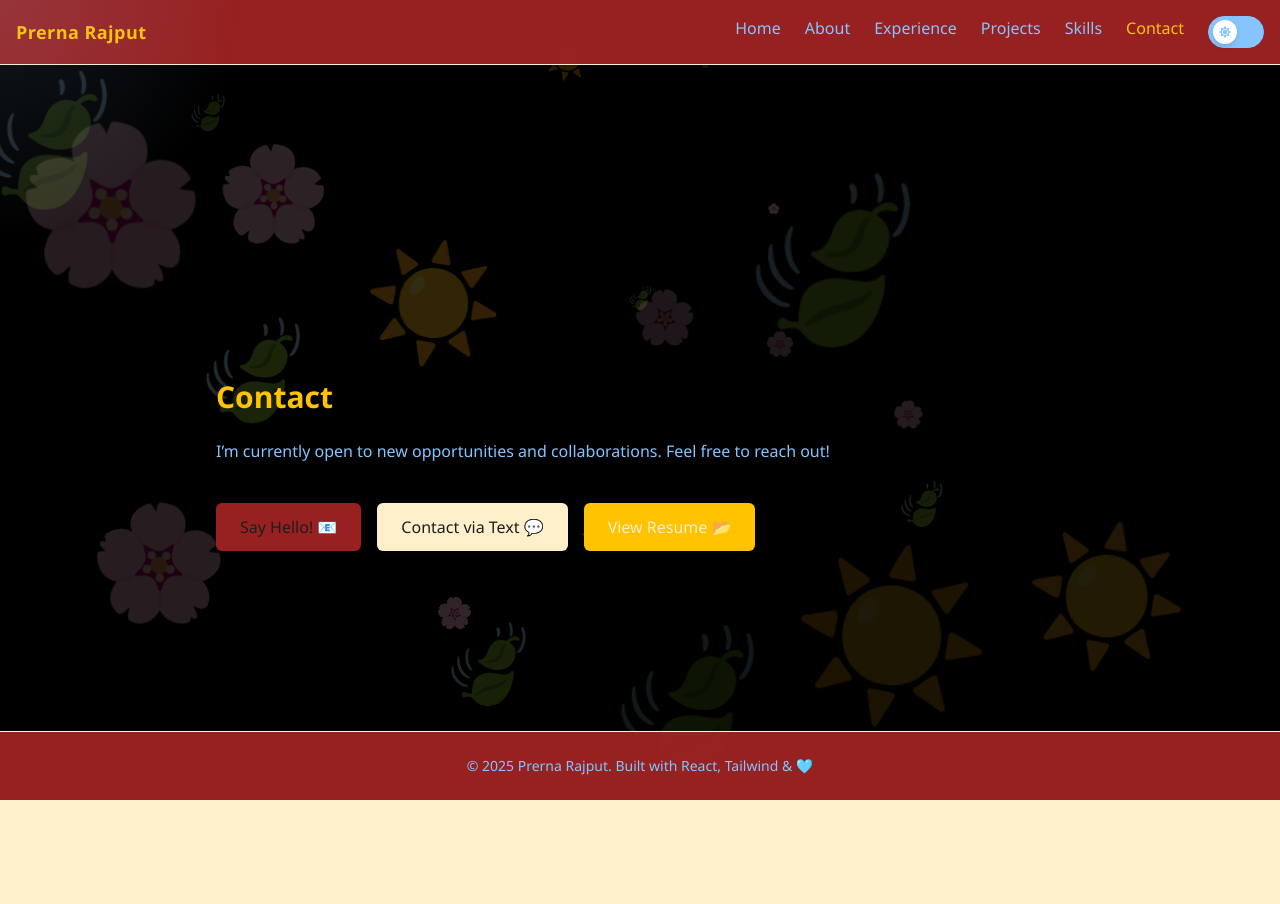
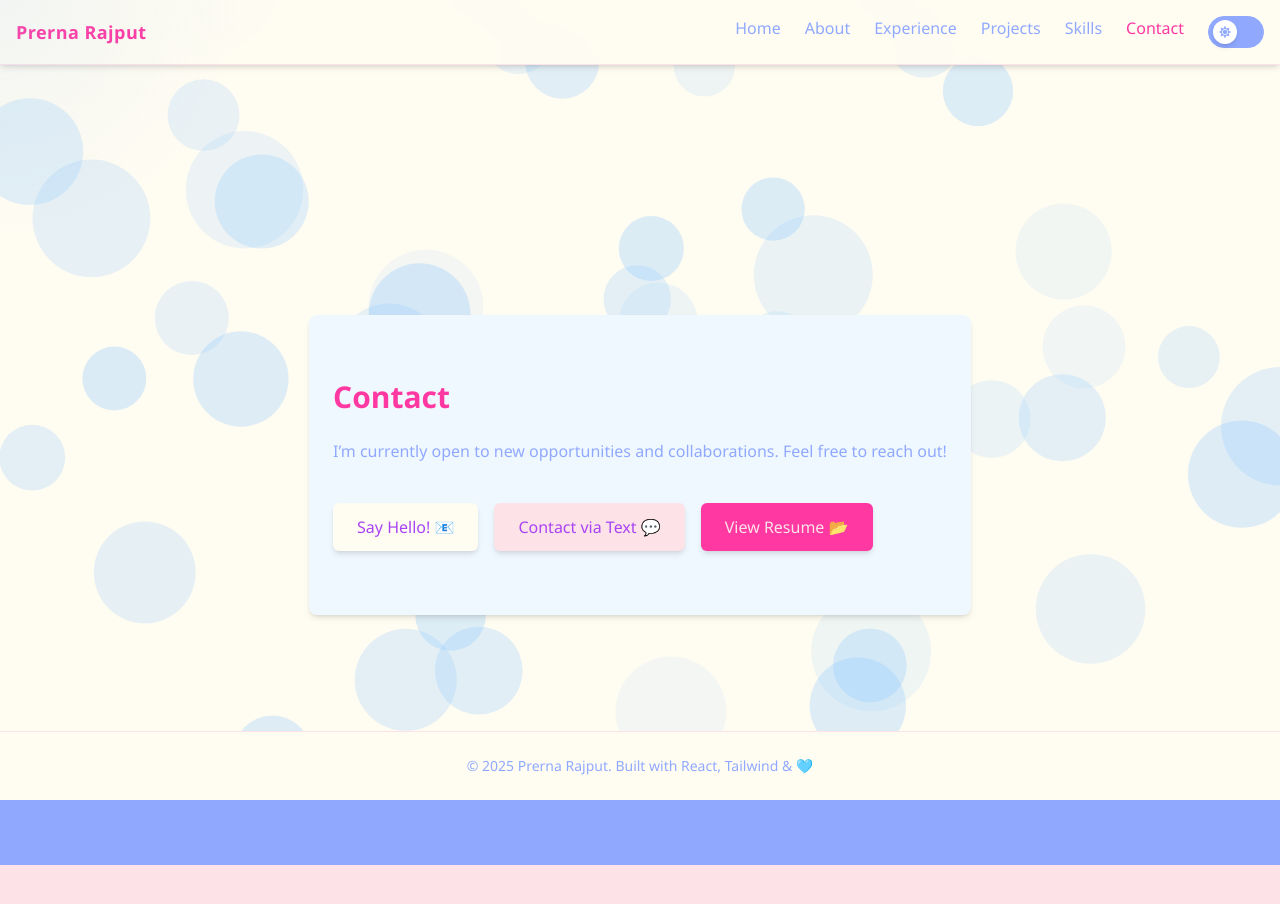
Before and after one commit to PrernaRajput/portfolio-app, a React (Create React App) app: page /contact in a window 1280 px wide. Shown: the top 904 px of the page. Built offline with nearby package versions, Linux system fonts and the light colour scheme.

Commit message:
dark mode added

```diff
--- a/package.json
+++ b/package.json
@@ -3,10 +3,12 @@
   "version": "1.0.0",
   "private": true,
   "dependencies": {
+    "@reduxjs/toolkit": "^2.8.2",
     "framer-motion": "^12.23.0",
     "react": "^18.2.0",
     "react-dom": "^18.2.0",
     "react-icons": "^5.5.0",
+    "react-redux": "^9.2.0",
     "react-router-dom": "^7.6.3",
     "react-scripts": "5.0.1",
     "react-tsparticles": "^2.12.2",
--- a/src/App.css
+++ b/src/App.css
@@ -12,6 +12,12 @@ a {
   @apply transition-colors duration-200;
 }
 
+.height_xl{
+    height: calc(100vh - 132px);
+}
+.minHeightAuto{
+    min-height: unset;
+}
 button:active {
     box-shadow: 0 5px #666;
     transform: translateY(4px);
--- a/src/components/CloudParticles.jsx
+++ b/src/components/CloudParticles.jsx
@@ -2,10 +2,10 @@ import { useCallback } from 'react';
 import Particles from 'react-tsparticles';
 import { loadFull } from 'tsparticles';
 
-export default function CloudParticles () {
-    const init = useCallback( async ( engine ) => {
-        await loadFull( engine );
-    }, [] );
+export default function CloudParticles() {
+    const init = useCallback(async (engine) => {
+        await loadFull(engine);
+    }, []);
 
     return (
         <Particles
@@ -18,45 +18,44 @@ export default function CloudParticles () {
                 },
                 background: {
                     color: {
-                        value: '#0000', // light sky blue
+                        value: '#FFFCF2', // light background for day theme
                     },
                 },
                 particles: {
                     number: {
-                        value: 20,
+                        value: 40,
                         density: {
                             enable: true,
                             area: 800,
                         },
                     },
                     color: {
-                        value: '#ffffff',
+                        value: '#85c4ff', // cloud-like white circles
+                    },
+                    shape: {
+                        type: 'circle',
                     },
                     opacity: {
-                        value: 0.2,
+                        value: 0.3,
                         random: true,
                     },
                     size: {
-                        value: 80,
-                        random: true,
+                        value: 60,
+                        random: {
+                            enable: true,
+                            minimumValue: 30,
+                        },
                     },
                     move: {
                         enable: true,
                         direction: 'top',
                         speed: 0.2,
-                        outMode: 'out',
-                    },
-                    shape: {
-                        type: 'char',
-                        character: {
-                            value: ['🌸', '☀️', '🍃'],
-                            font: 'Verdana',
-                            style: '',
-                            weight: '8',
-                            fill: false,
-                        }
+                        outModes: {
+                            default: 'out',
+                        },
                     },
                 },
+                detectRetina: true,
             }}
         />
     );
--- a/src/components/ThemeToggle.jsx
+++ b/src/components/ThemeToggle.jsx
@@ -1,27 +1,32 @@
 import { useEffect, useState } from 'react';
 import { FaSun, FaMoon } from 'react-icons/fa';
+import { useDispatch } from 'react-redux';
+import { setTheme } from '../redux/themeSlice';
 
 export default function ThemeToggle () {
+    const dispatch = useDispatch();
     const [isDark, setIsDark] = useState( () => {
         return localStorage.getItem( 'theme' ) === 'dark' ||
             ( !localStorage.getItem( 'theme' ) && window.matchMedia( '(prefers-color-scheme: dark)' ).matches );
     } );
 
     useEffect( () => {
+        const mode = isDark ? 'dark' : 'light';
         document.documentElement.classList.toggle( 'dark', isDark );
-        localStorage.setItem( 'theme', isDark ? 'dark' : 'light' );
-    }, [isDark] );
+        localStorage.setItem( 'theme', mode );
+        dispatch( setTheme( mode ) );
+    }, [isDark, dispatch] );
 
     return (
         <button
             onClick={() => setIsDark( !isDark )}
             aria-label="Toggle Dark Mode"
             className={`w-14 h-8 flex items-center px-1 rounded-full border transition-colors duration-300
-        ${isDark ? 'bg-textHighlight border-textHighlight' : 'bg-accentLight border-accentLight'}`}
+        ${isDark ? 'bg-textHighlightDark border-textHighlightDark' : 'bg-accentLight border-accentLight'}`}
         >
             <div
                 className={`w-6 h-6 rounded-full shadow-md flex items-center justify-center text-xs transition-transform duration-300
-          transform ${isDark ? 'translate-x-6 bg-bodyBgColor text-textHighlight' : 'translate-x-0 bg-white text-accentLight'}`}
+          transform ${isDark ? 'translate-x-6 bg-bodyBgColor text-textHighlightDark' : 'translate-x-0 bg-white text-accentLight'}`}
             >
                 {isDark ? <FaMoon /> : <FaSun />}
             </div>
--- a/src/index.js
+++ b/src/index.js
@@ -1,8 +1,15 @@
-
 import React from 'react';
 import ReactDOM from 'react-dom/client';
 import App from './App';
 import './index.css';
-import "./App.css";
-const root = ReactDOM.createRoot(document.getElementById('root'));
-root.render(<App />);
+import './App.css';
+import { store } from './redux/store';
+import { Provider } from 'react-redux';
+
+const root = ReactDOM.createRoot( document.getElementById( 'root' ) );
+
+root.render(
+    <Provider store={store}>
+        <App />
+    </Provider>
+);
--- a/src/pages/Contact.jsx
+++ b/src/pages/Contact.jsx
@@ -3,9 +3,9 @@ import CloudParticles from '../components/CloudParticles';
 
 export default function Contact () {
     return (
-        <>
+        <section className='height_xl dark:bg-accentDark bg-accentLight'>
             <CloudParticles />
-            <section className="max-w-4xl mx-auto px-6 py-16 dark:text-accentDark text-accentLight">
+            <section className="minHeightAuto max-w-4xl mx-auto px-6 py-16 dark:text-accentDark text-accentLight bg-cardBgLight rounded-lg shadow-md overflow-hidden transition duration-300">
                 <motion.h2
                     initial={{ opacity: 0, y: -20 }}
                     animate={{ opacity: 1, y: 0 }}
@@ -64,6 +64,6 @@ export default function Contact () {
                     </a>
                 </motion.div>
             </section>
-        </>
+        </section>
     );
 }
--- a/src/pages/Home.jsx
+++ b/src/pages/Home.jsx
@@ -1,6 +1,9 @@
 import { motion } from 'framer-motion';
 import { FaGithub, FaLinkedin } from 'react-icons/fa';
 import StarParticles from '../components/StarParticles';
+import { useSelector } from 'react-redux';
+import CloudParticles from '../components/CloudParticles';
+
 const Button = ( { children, className = '', ...props } ) => (
     <button
         className={`px-4 py-2 rounded border font-medium transition duration-300 ${className}`}
@@ -10,10 +13,12 @@ const Button = ( { children, className = '', ...props } ) => (
     </button>
 );
 
+
 export default function Home () {
+    const theme = useSelector((state) => state.theme.mode);
     return (
         <>
-            <StarParticles />
+            {theme === 'dark' ? <StarParticles /> : <CloudParticles/>}
             <main className="min-h-screen bg-gradientRadial text-textColor dark:text-textColorDark px-6 py-20">
                 <section className="mx-auto flex flex-col gap-4">
                     <motion.p
@@ -73,7 +78,7 @@ export default function Home () {
                             rel="noreferrer"
                         >
                             <Button
-                                className="border-textHighlight dark:border-textHighlightDark text-textHighlight dark:text-textHighlightDark hover:bg-textHighlight dark:hover:bg-textHighlightDark dark:hover:text-bodyBgColorDark hover:text-bodyBgColor"
+                                className="border-textColor dark:bg-accentDark bg-accentLight dark:border-textColor text-textColor dark:text-textColorDark hover:bg-textHighlight dark:hover:bg-textHighlightDark dark:hover:text-bodyBgColorDark hover:text-bodyBgColor"
                             >
                                 Get In Touch
                             </Button>
@@ -83,4 +88,5 @@ export default function Home () {
             </main>
         </>
     );
+
 }
--- a/src/pages/Skills.jsx
+++ b/src/pages/Skills.jsx
@@ -32,7 +32,12 @@ export default function Skills () {
                         whileHover={{ scale: 1.05 }}
                         className="dark:bg-navBgColorDark bg-navBgColor px-4 py-2 rounded-md text-sm text-center
                         dark:hover:bg-bodyBgColorDark
-                       hover:bg-bodyBgColor hover:shadow-md dark:hover:shadow-accentDark/30 hover:shadow-accentLight/30
+                       hover:bg-bodyBgColor
+                        dark:hover:text-textHighlightDark
+                       hover:text-textHighlight
+                       hover:shadow-md
+                    dark:hover:shadow-accentDark/30
+                        hover:shadow-accentLight/30
                        transition duration-300"
                     >
                         {skill}
--- /dev/null
+++ b/src/redux/store.js
@@ -0,0 +1,8 @@
+import { configureStore } from '@reduxjs/toolkit';
+import themeReducer from './themeSlice';
+
+export const store = configureStore({
+  reducer: {
+    theme: themeReducer,
+  },
+});
--- /dev/null
+++ b/src/redux/themeSlice.js
@@ -0,0 +1,29 @@
+import { createSlice } from '@reduxjs/toolkit';
+
+const getInitialTheme = () => {
+  const savedTheme = localStorage.getItem('theme');
+  if (savedTheme) return savedTheme;
+  return window.matchMedia('(prefers-color-scheme: dark)').matches ? 'dark' : 'light';
+};
+
+const themeSlice = createSlice({
+  name: 'theme',
+  initialState: {
+    mode: getInitialTheme(),
+  },
+  reducers: {
+    toggleTheme: (state) => {
+      state.mode = state.mode === 'dark' ? 'light' : 'dark';
+      localStorage.setItem('theme', state.mode);
+      document.documentElement.classList.toggle('dark', state.mode === 'dark');
+    },
+    setTheme: (state, action) => {
+      state.mode = action.payload;
+      localStorage.setItem('theme', state.mode);
+      document.documentElement.classList.toggle('dark', state.mode === 'dark');
+    },
+  },
+});
+
+export const { toggleTheme, setTheme } = themeSlice.actions;
+export default themeSlice.reducer;
--- a/tailwind.config.js
+++ b/tailwind.config.js
@@ -13,8 +13,13 @@ const config = {
                 textHighlightDark: "#FFC300",
                 textColorDark: "#FFFCF2",
                 // Light theme
-                // accentLight:"#85C4FF",
-                bodyBgLight: "#ffefcb",
+                accentLight:"#90a9ff",
+                bodyBgColor: "#fde2e8",
+                navBgColor: "#FFFCF2",
+                textHighlight: "#FF38A2",
+                textColor: "#a844f4",
+                //
+                cardBgLight: "#f0f8ff",
                 navBgColorLight: "#a02323f2",
                 textHighlighLight: "#FFC300",
                 textColorLight: "#1E1E1E",
@@ -25,11 +30,6 @@ const config = {
                 mintSecondary: '#A5D6A7',
                 textDark: '#333333',
 
-                accentLight:"#85C4FF",
-                bodyBgColor: "#ffefcb",
-                navBgColor: "#a02323f2",
-                textHighlight: "#FFC300",
-                textColor: "#1E1E1E",
             },
             backgroundImage: {
                 gradientTop: "linear-gradient(to top, #000814, #001D3D, #003566, #FFC300, #FFFCF2)",
```
Also changed, not shown: 1 other file (tests, documents, lock files or other folders).
